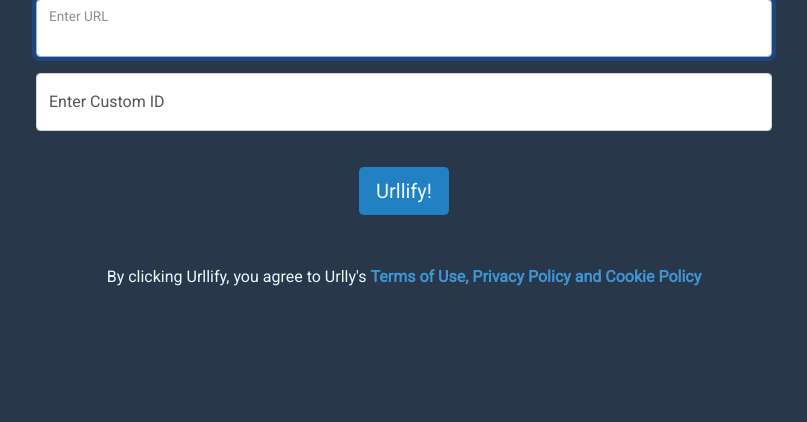
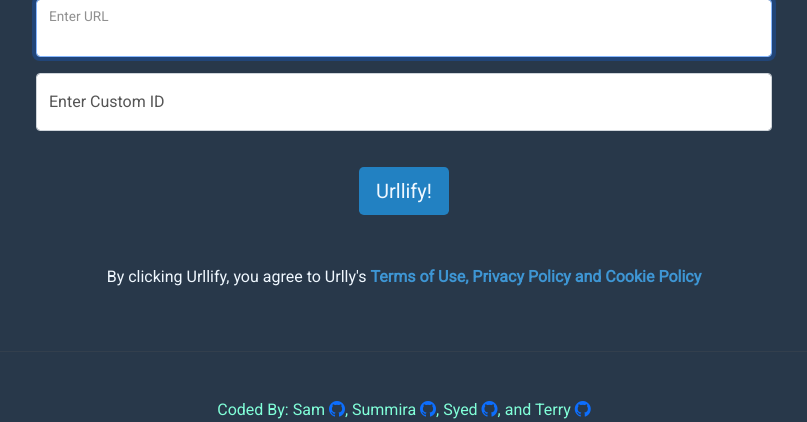
Before and after one commit to TheWeion/fp_lap4_code_challenge, a Flask app: page / in a window 1280 px wide. Shown: the part 780-1202 px from the top of the page, without its empty margins (236-1043 px from the left). Before the commit the page ends 1066 px from the top, so only its background shows below. Run offline with Flask 2, Linux system fonts and the light colour scheme; some libraries are stand-ins or nearby versions.

Commit message:
Added Footer

```diff
--- a/url_shortener/static/styles/styles.css
+++ b/url_shortener/static/styles/styles.css
@@ -29,6 +29,12 @@ input {
     cursor: text;
     padding: 5px;
     color: #000;
+}
+
+footer {
+    padding-top: 30px;
+    text-align: center;
+    color: #81ffd9;
 }
 
 .btn {
--- a/url_shortener/templates/base.html
+++ b/url_shortener/templates/base.html
@@ -11,6 +11,7 @@
             integrity="sha384-KyZXEAg3QhqLMpG8r+8fhAXLRk2vvoC2f3B09zVXn8CA5QIVfZOJ3BCsw2P0p/We"
             crossorigin="anonymous"
         >
+        <link rel="stylesheet" href="https://cdn.jsdelivr.net/npm/bootstrap-icons@1.9.1/font/bootstrap-icons.css">
         <link rel="shortcut icon" href="{{ url_for('static', filename='img/favicon.png') }}">
         <link rel="stylesheet" href="{{ url_for('static', filename='/styles/styles.css') }}">
         <title>Urlly - Squash those URLs and Get URLified!</title>
@@ -22,8 +23,12 @@
                 <div class="alert alert-warning">{{ message }}</div>
             {% endfor %}
             {% block content %} {% endblock %}
+
         </main>
-
+        <hr>
+        <footer class="text-center">
+            <span>Coded By: Sam <a href="https:www.github.com/Tari38"><i class="bi bi-github"></i></a>, Summira <a href="https://github.com/sumshuss"><i class="bi bi-github"></i></a>, Syed <a href="https://github.com/syedmjavaid"><i class="bi bi-github"></i></a>, and Terry <a href="https://github.com/TheWeion"><i class="bi bi-github"></i></a> </span>
+        </footer>
         <script src="https://code.jquery.com/jquery-3.3.1.slim.min.js" integrity="sha384-q8i/X+965DzO0rT7abK41JStQIAqVgRVzpbzo5smXKp4YfRvH+8abtTE1Pi6jizo" crossorigin="anonymous"></script>
         <script src="https://cdn.jsdelivr.net/npm/@popperjs/core@2.9.3/dist/umd/popper.min.js" integrity="sha384-eMNCOe7tC1doHpGoWe/6oMVemdAVTMs2xqW4mwXrXsW0L84Iytr2wi5v2QjrP/xp" crossorigin="anonymous"></script>
         <script src="https://cdn.jsdelivr.net/npm/bootstrap@5.1.0/dist/js/bootstrap.min.js" integrity="sha384-cn7l7gDp0eyniUwwAZgrzD06kc/tftFf19TOAs2zVinnD/C7E91j9yyk5//jjpt/" crossorigin="anonymous"></script>
```
